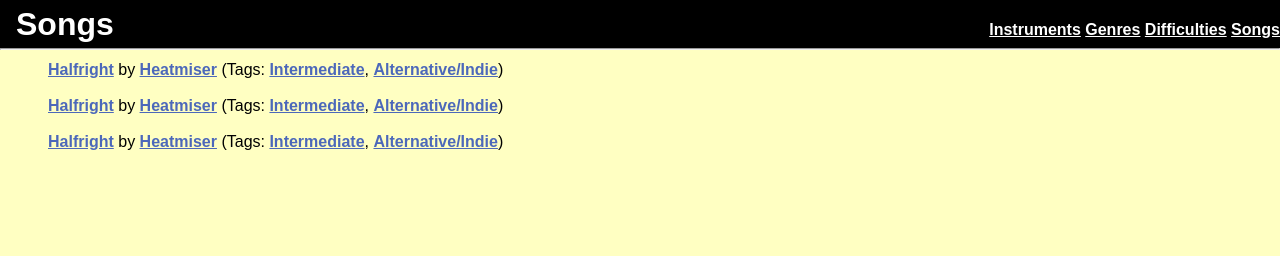
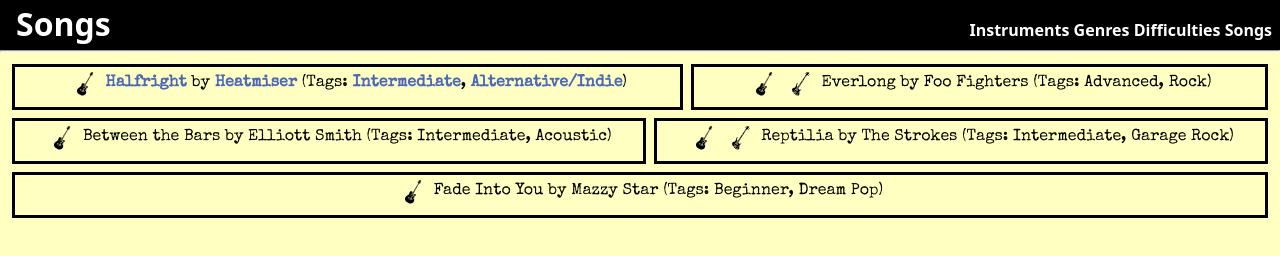
Before and after one commit to arossi09/CSC437_Webpage, a website: page packages/proto/public/index.html in a window 1280 px wide. Drawn offline with nearby package versions, Linux system fonts and the light colour scheme; a web font is replaced by a local one.

Commit message:
added svgs

```diff
--- a/packages/proto/public/index.html
+++ b/packages/proto/public/index.html
@@ -1,16 +1,21 @@
 <!DOCTYPE html>
-<html>
+<html lang="en">
 	<head>
 		<title>
-
 		</title>
+		<meta charset="utf-8">
+		<link rel="preconnect" href="https://fonts.googleapis.com">
+		<link rel="preconnect" href="https://fonts.gstatic.com" crossorigin>
+		<link href="https://fonts.googleapis.com/css2?family=Chelsea+Market&family=Special+Elite&display=swap" rel="stylesheet">
 		<link rel="stylesheet" href="styles/reset.css">
 		<link rel="stylesheet" href="styles/tokens.css">
 		<link rel="stylesheet" href="styles/page.css">
 	</head>
-    <body >
+	<body>
 		<header>
-        <h1> Songs</h1>
+			<h1>
+				Songs
+			</h1>
 			<nav>
 				<a href="instrument.html">Instruments</a>
 				<a href="genre_list.html">Genres</a>
@@ -20,28 +25,63 @@
 		</header>
 		<hr>
 
-        <ul>
+		<ul class="songs">
+
 			<li class="song">
-                <a href="song.html">Halfright</a> by
-                <a href="band.html">Heatmiser</a> (Tags:
+				<svg class="icon">
+					<use href="/icons/instruments.svg#icon-guitar"/>
+				</svg>
+
+				<a href="song.html">Halfright</a>
+				by
+				<a href="band.html">Heatmiser</a>
+				(Tags:
 				<a href="difficulty.html">Intermediate</a>,
 				<a href="genre.html">Alternative/Indie</a>)
 			</li>
 
 			<li class="song">
-                <a href="song.html">Halfright</a> by
-                <a href="band.html">Heatmiser</a> (Tags:
-                <a href="difficulty.html">Intermediate</a>,
-                <a href="genre.html">Alternative/Indie</a>)
-            </li>
-            <li class="song">
-                <a href="song.html">Halfright</a> by
-                <a href="band.html">Heatmiser</a> (Tags:
-                <a href="difficulty.html">Intermediate</a>,
-                <a href="genre.html">Alternative/Indie</a>)
+
+				<svg class="icon">
+					<use href="/icons/instruments.svg#icon-guitar"/>
+				</svg>
+
+				<svg class="icon">
+					<use href="/icons/instruments.svg#icon-bass"/>
+				</svg>
+				Everlong by Foo Fighters
+				(Tags: Advanced, Rock)
 			</li>
 
+			<li class="song">
+
+				<svg class="icon">
+					<use href="/icons/instruments.svg#icon-guitar"/>
+				</svg>
+				Between the Bars by Elliott Smith
+				(Tags: Intermediate, Acoustic)
+			</li>
+
+			<li class="song">
+				<svg class="icon">
+					<use href="/icons/instruments.svg#icon-guitar"/>
+				</svg>
+
+				<svg class="icon">
+					<use href="/icons/instruments.svg#icon-bass"/>
+				</svg>
+				Reptilia by The Strokes
+				(Tags: Intermediate, Garage Rock)
+			</li>
+
+			<li class="song">
+				<svg class="icon">
+					<use href="/icons/instruments.svg#icon-guitar"/>
+				</svg>
+
+				Fade Into You by Mazzy Star
+				(Tags: Beginner, Dream Pop)
+			</li>
 		</ul>
-
 	</body>
 </html>
--- a/packages/proto/public/styles/page.css
+++ b/packages/proto/public/styles/page.css
@@ -1,11 +1,28 @@
-header{
+header {
 	display: flex;
 	align-items: baseline;
 	justify-content: space-between;
 	background-color: black;
 	color: white;
+	font-family: "Chelsea Market", system-ui;
+	font-weight: 400;
+  font-style: normal;
+
 }
 
+svg.icon{
+	display:inline;
+	height:2em;
+	width:2em;
+	vertical-align:top;
+	fill:currentColor;
+
+}
+
+.grouped_head {
+	display: flex;
+	align-items: baseline;
+}
 
 h1 {
 	color: white;
@@ -16,6 +33,7 @@
 	padding: 0px var(--size-spacing-xlarge);
 }
 
+
 .song {
 	width: fit-content;
 	border-color: blue;
@@ -23,35 +41,60 @@
 	margin: var(--size-spacing-small);
 	text-align: center;
 }
+
 body {
 	/*"Lucida Console", "Courier New", "monospace";*/
 	background-color: #FFFFC2;
-
-}
-.box{
-    width: 45em;
-    height: 25em;
-    margin: 10px 10px;
-    border: solid;
-    border-color: black;
-    border-radius: 10px 10px 3px 3px;
+	font-family: "Special Elite", "monospace";
+	font-weight: 400;
+	font-style: normal;
 
 }
 
 a {
 	color: var(--color-link);
 	font-weight: bold;
+	text-decoration: none;
+}
 
+.songs {
+	display: flex;
+	flex-wrap: wrap;
+	width: fit-content;
+	margin: var(--size-spacing-small);
+	padding: var(--size-spacing-small);
+
+	&>* {
+		/*any descendant of songs is affected by this*/
+		width: fit-content;
+		flex-grow: 1;
+
+		@media screen and (max-width: 30rem) {
+			/*this rules applies up to max width of 30em*/
+			flex-basis: auto;
+		}
+	}
+
+}
+
+.song {
+	border-color: blue;
+	border: solid;
+	padding: var(--size-spacing-small);
+	margin: var(--size-spacing-small);
+	text-align: center;
 }
 
 ul {
 	list-style-type: none;
 }
+
 nav {
 	text-align: right;
+	margin: var(--size-spacing-medium);
 }
 
-nav > a{
+nav>a {
 	color: white;
 	text-align: right;
 }
--- a/packages/proto/public/styles/reset.css
+++ b/packages/proto/public/styles/reset.css
@@ -1,7 +1,6 @@
 * {
     margin: 0;
     box-sizing: border-box;
-    font-family: "arial";
 }
 
 body {
```
Also changed, not shown: packages/proto/public/artist.html (+18 -8 lines), packages/proto/public/band.html (+20 -7 lines), packages/proto/public/bass.html (+22 -4 lines), packages/proto/public/chord.html (+5 -3 lines), packages/proto/public/difficulty.html (+23 -4 lines), packages/proto/public/difficulty_list.html (+15 -1 lines), packages/proto/public/genre.html (+7 -5 lines), packages/proto/public/genre_list.html (+17 -2 lines), packages/proto/public/guitar.html (+21 -3 lines), packages/proto/public/instrument.html (+22 -7 lines), packages/proto/public/lyric.html (+16 -4 lines), packages/proto/public/song.html (+19 -5 lines), packages/proto/public/tab.html (+5 -5 lines), packages/proto/assets/noun-acoustic-guitar-3565636.svg (added), 2 more files. Lines whose indentation alone changed are shown as unchanged.
